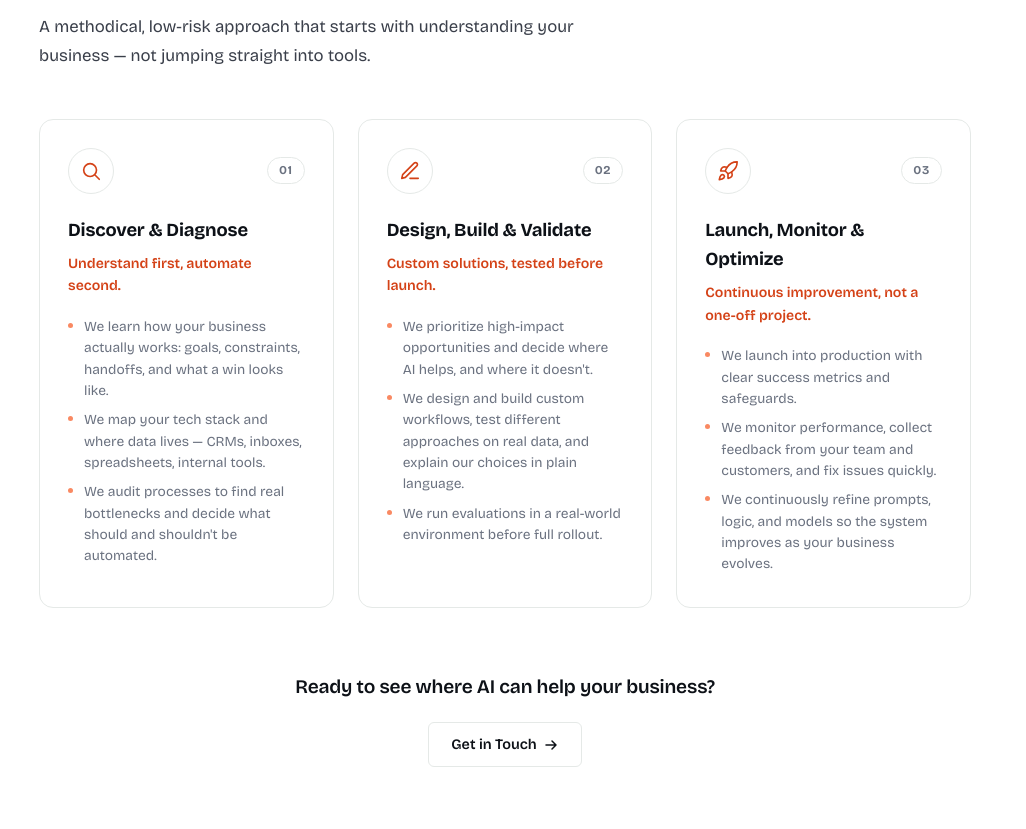
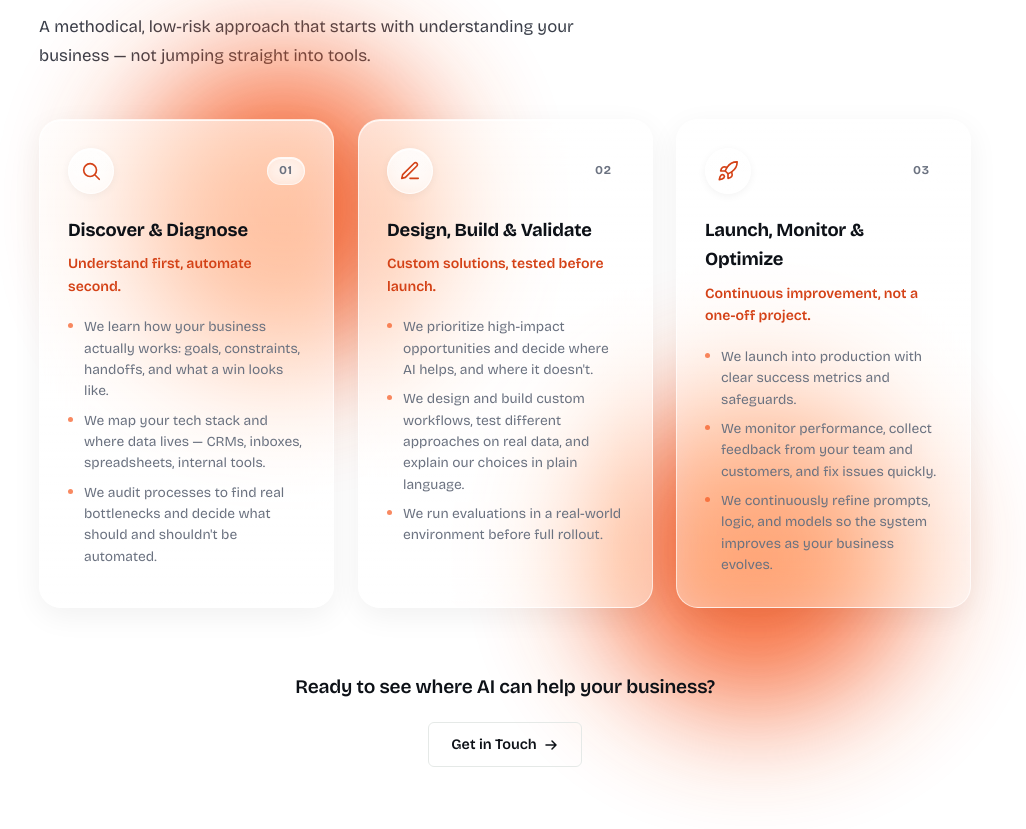
Before and after one commit to darshit-saluja/archon-ai, a plain HTML site: page index.html in a window 1280 px wide. Shown: the part 1009-1838 px from the top of the page, without its empty margins (135-1161 px from the left). Drawn offline with nearby package versions, Linux system fonts and the light colour scheme; a script that the page names is missing.

Commit message:
Add liquid-glass styling to the Our Process cards
Translate Apple's Liquid Glass design language (frosted blur, tint,
specular hover sheen, consistent rounded shape language) into CSS
backdrop-filter treatment for the 3 process-card components, with
orange accent color blobs behind the grid for the glass to refract.

Co-Authored-By: Claude Sonnet 5 <noreply@anthropic.com>

```diff
--- a/index.html
+++ b/index.html
@@ -291,29 +291,106 @@
       margin-bottom: 48px;
     }
 
-    /* Process Cards */
+    /* Process Cards — liquid glass shape language (see .claude/skills/liquid-glass) */
     .process-cards {
+      position: relative;
       display: grid;
       grid-template-columns: repeat(3, 1fr);
       gap: 24px;
       margin-bottom: 56px;
+      isolation: isolate;
+    }
+
+    /* Blurred color field the glass cards refract — stands in for GlassEffectContainer's
+       shared backdrop, since backdrop-filter needs painted content behind it to bend. */
+    .process-cards::before,
+    .process-cards::after {
+      content: '';
+      position: absolute;
+      z-index: -1;
+      border-radius: 50%;
+      filter: blur(55px);
+      opacity: 0.9;
+      animation: glass-drift 16s ease-in-out infinite;
+    }
+
+    .process-cards::before {
+      width: 360px;
+      height: 360px;
+      top: -110px;
+      left: 4%;
+      background: radial-gradient(circle, var(--accent) 0%, var(--accent) 35%, transparent 72%);
+    }
+
+    .process-cards::after {
+      width: 400px;
+      height: 400px;
+      bottom: -140px;
+      right: 2%;
+      background: radial-gradient(circle, var(--accent) 0%, var(--accent) 35%, transparent 72%);
+      animation-delay: -8s;
+    }
+
+    @keyframes glass-drift {
+
+      0%,
+      100% {
+        transform: translate(0, 0) scale(1);
+      }
+
+      50% {
+        transform: translate(30px, 20px) scale(1.08);
+      }
     }
 
     .process-card {
-      border: 1px solid var(--border);
-      border-radius: 14px;
+      border: 1px solid rgba(255, 255, 255, 0.6);
+      border-radius: 22px;
       padding: 28px 28px 32px;
       display: flex;
       flex-direction: column;
       gap: 0;
       position: relative;
-      background: var(--surface);
-      transition: box-shadow 0.2s ease, transform 0.2s ease;
+      overflow: hidden;
+      background: linear-gradient(rgba(255, 255, 255, 0.68), rgba(255, 255, 255, 0.45));
+      -webkit-backdrop-filter: blur(20px) saturate(180%);
+      backdrop-filter: blur(20px) saturate(180%);
+      box-shadow:
+        0 8px 30px rgba(13, 17, 23, 0.06),
+        inset 0 1px 0 rgba(255, 255, 255, 0.8);
+      transition: box-shadow 0.35s cubic-bezier(0.22, 1, 0.36, 1),
+        transform 0.35s cubic-bezier(0.22, 1, 0.36, 1),
+        background 0.35s ease,
+        border-color 0.35s ease;
+    }
+
+    /* Specular sheen sweeping across the glass on hover — stand-in for .glassEffect(.interactive()) */
+    .process-card::after {
+      content: '';
+      position: absolute;
+      inset: 0;
+      background: linear-gradient(115deg,
+          transparent 30%,
+          rgba(255, 255, 255, 0.55) 46%,
+          rgba(255, 255, 255, 0.55) 54%,
+          transparent 70%);
+      transform: translateX(-120%);
+      transition: transform 0.7s cubic-bezier(0.22, 1, 0.36, 1);
+      pointer-events: none;
     }
 
     .process-card:hover {
-      box-shadow: 0 6px 28px rgba(0, 0, 0, 0.08);
-      transform: translateY(-2px);
+      box-shadow:
+        0 16px 40px rgba(13, 17, 23, 0.12),
+        0 0 0 1px rgba(246, 87, 31, 0.12),
+        inset 0 1px 0 rgba(255, 255, 255, 0.9);
+      transform: translateY(-4px) scale(1.012);
+      border-color: rgba(255, 255, 255, 0.85);
+      background: linear-gradient(rgba(255, 255, 255, 0.78), rgba(255, 255, 255, 0.55));
+    }
+
+    .process-card:hover::after {
+      transform: translateX(120%);
     }
 
     /* Top row: icon left, number right */
@@ -328,12 +405,21 @@
       width: 46px;
       height: 46px;
       border-radius: 50%;
-      border: 1.5px solid var(--border);
-      background: var(--surface);
+      border: 1px solid rgba(255, 255, 255, 0.7);
+      background: linear-gradient(rgba(255, 255, 255, 0.75), rgba(255, 255, 255, 0.4));
+      -webkit-backdrop-filter: blur(10px) saturate(160%);
+      backdrop-filter: blur(10px) saturate(160%);
+      box-shadow: inset 0 1px 0 rgba(255, 255, 255, 0.9), 0 2px 8px rgba(13, 17, 23, 0.05);
       display: flex;
       align-items: center;
       justify-content: center;
       color: var(--accent-dark);
+      transition: background 0.35s ease, box-shadow 0.35s ease;
+    }
+
+    .process-card:hover .card-icon-wrap {
+      background: linear-gradient(var(--accent-light), rgba(255, 255, 255, 0.5));
+      box-shadow: inset 0 1px 0 rgba(255, 255, 255, 0.9), 0 4px 14px rgba(246, 87, 31, 0.18);
     }
 
     .card-icon-wrap svg {
@@ -346,9 +432,13 @@
       font-weight: 700;
       color: var(--ink-3);
       letter-spacing: 0.06em;
-      border: 1.5px solid var(--border);
+      border: 1px solid rgba(255, 255, 255, 0.7);
       border-radius: 100px;
       padding: 3px 11px;
+      background: rgba(255, 255, 255, 0.4);
+      -webkit-backdrop-filter: blur(8px);
+      backdrop-filter: blur(8px);
+      box-shadow: inset 0 1px 0 rgba(255, 255, 255, 0.8);
     }
 
     .card-title {
```
Also changed, not shown: 1 other file.
